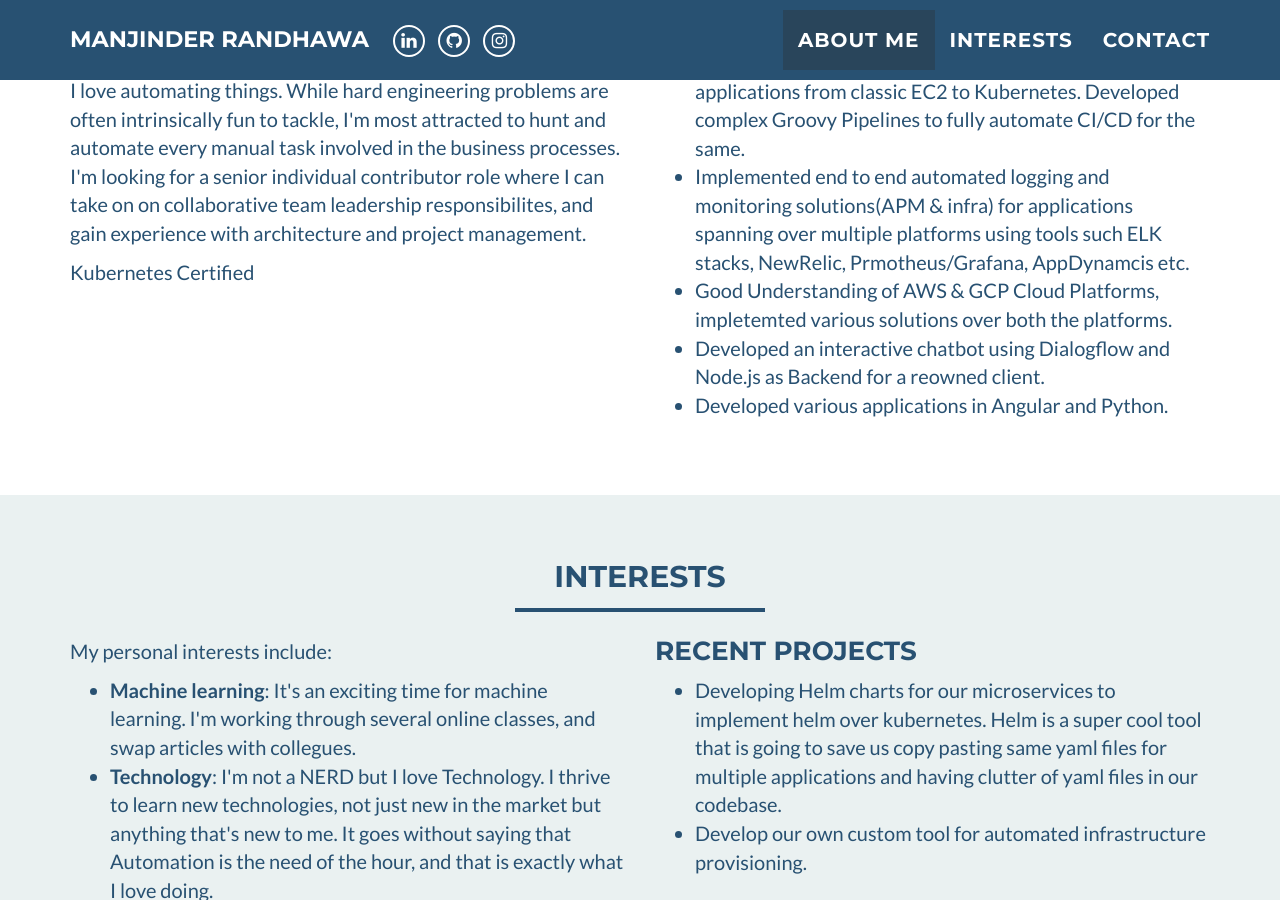
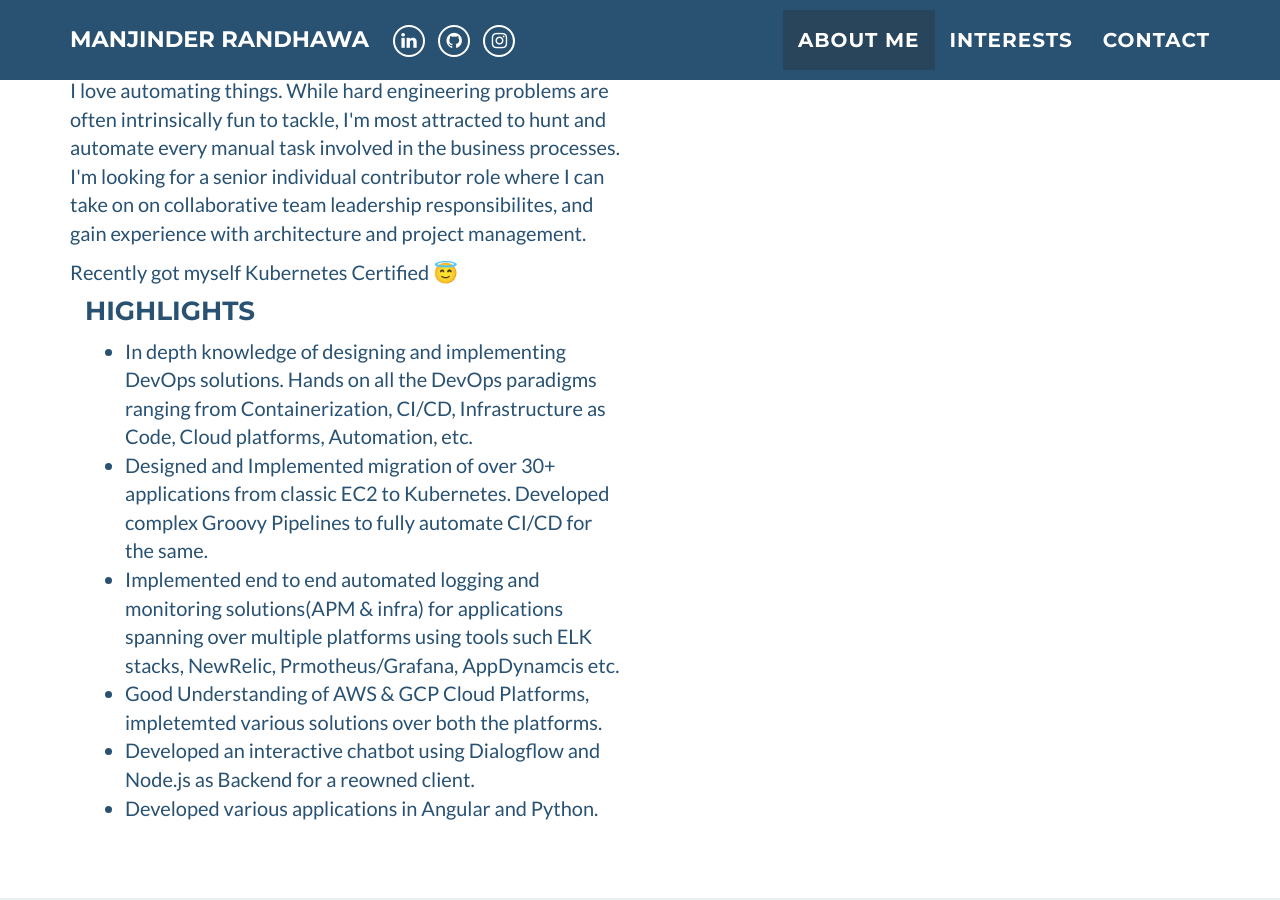
Before and after one commit to Manjinder096/manjinder096.github.io, a Jekyll site: the page built from index.html, in a window 1280 px wide and 900 px high, scrolled down 822 px. Built offline with Jekyll 4.4.1, drawn with Linux system fonts in a browser that asks for light colours; a script that is not in the unit is left out.

Commit message:
Update about_me.html

```diff
--- a/_includes/about_me.html
+++ b/_includes/about_me.html
@@ -22,10 +22,11 @@
            team leadership responsibilites, and gain experience with
            architecture and project management.
         </p>
-	<p>Kubernetes Certified</p>
+	<p>Recently got myself Kubernetes Certified &#128519;</p>
           <div class="row text-center"
+	       <div class="col-sm-12"
 		 data-iframe-width="150" data-iframe-height="270" data-share-badge-id="1ba244e1-94f4-4a47-a084-bbd50bc41874" data-share-badge-host="https://www.youracclaim.com"
-		 ></div><script type="text/javascript" async src="//cdn.youracclaim.com/assets/utilities/embed.js"></script>
+		 ></div><script type="text/javascript" async src="//cdn.youracclaim.com/assets/utilities/embed.js"></script> </div>
       </div>
 	    <div class="col-sm-6">
 		    <h3 style="margin-top:0;">Highlights</h3>
```
